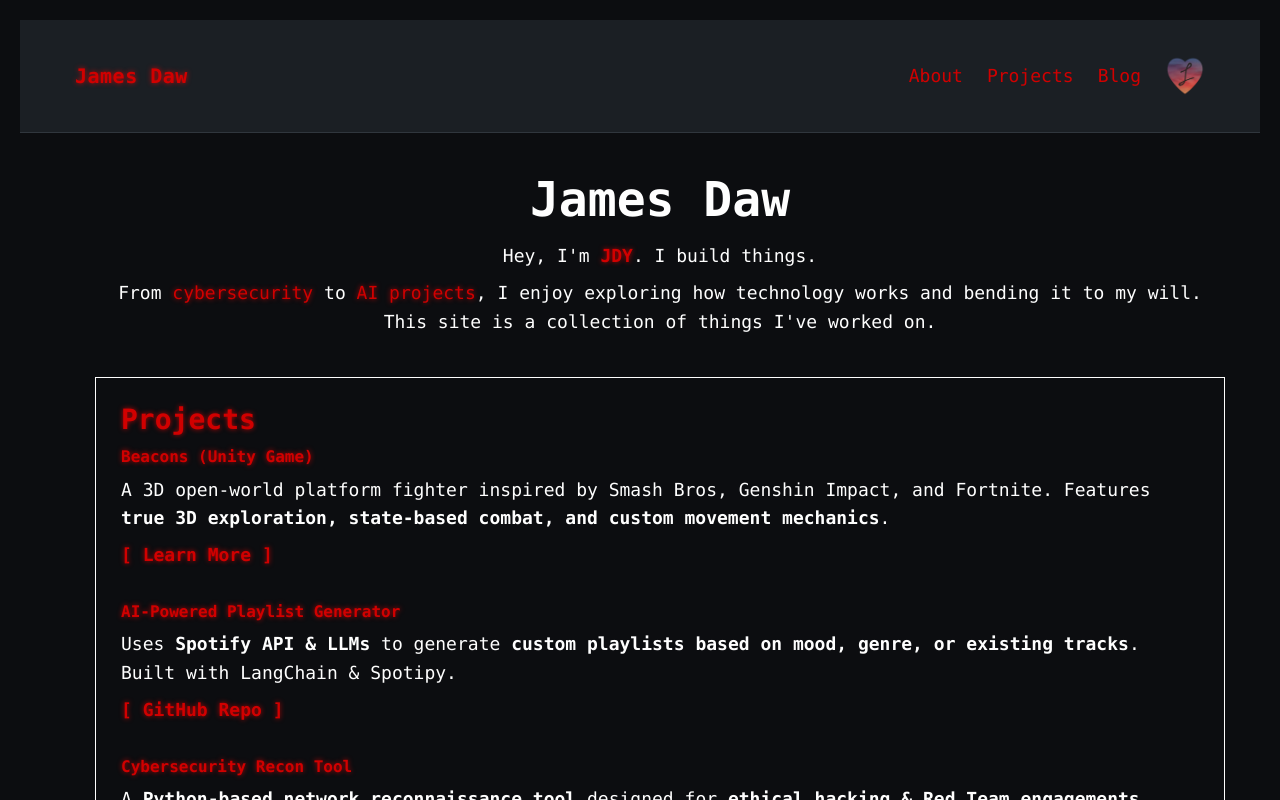
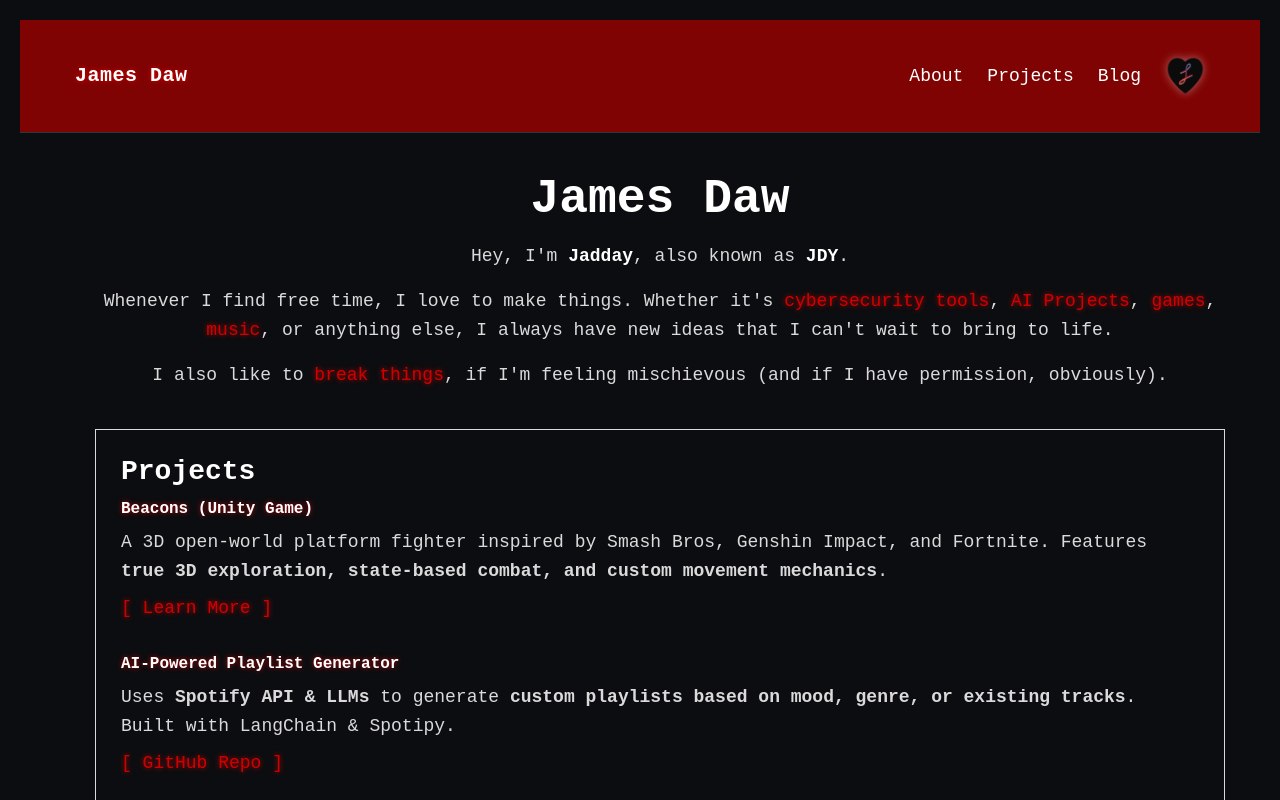
Before and after one commit to Jadday/jdy-portfolio, a Next.js app: page / in a window 1280 px wide. Shown: the top 800 px of the page. Built offline with nearby package versions, Linux system fonts and the light colour scheme.

Commit message:
Add some page content
Content such as a new navbar icon, colour scheme, and text for the homepage has been added.

```diff
--- a/app/components/Footer.tsx
+++ b/app/components/Footer.tsx
@@ -1,6 +1,6 @@
 export default function Footer() {
   return (
-    <footer className="bg-[#1b1f24] text-white py-6 text-center border-t border-[#30363d] text-sm">
+    <footer className="bg-[#800303] text-white py-6 text-center border-t border-[#30363d] text-sm">
       <p className="tracking-wide">
         © {new Date().getFullYear()} <span className="text-terminalRed">James Daw</span>. All rights reserved.
       </p>
--- a/app/components/Header.tsx
+++ b/app/components/Header.tsx
@@ -2,7 +2,7 @@ import Link from 'next/link';
 
 export default function Header() {
   return (
-    <header className="bg-[#1b1f24] text-white p-4 border-b border-[#30363d]">
+    <header className="bg-[#800303] text-white p-4 border-b border-[#30363d]">
       <nav className="container mx-auto flex justify-between items-center">
         {/* Logo / Name */}
         <Link href="/" className="text-xl font-bold text-terminalRed tracking-wide nav-link">
@@ -14,7 +14,9 @@ export default function Header() {
           <Link href="/about" className="nav-link">About</Link>
           <Link href="/portfolio" className="nav-link">Projects</Link>
           <Link href="/blog" className="nav-link">Blog</Link>
-          <img src="/navbar-icon.png" alt="Description" width={40} height={40} />
+          <Link href="/">
+            <img src="/navbar-icon3.png" alt="Description" width={40} height={40} className="navbar-icon-glow" />
+          </Link>
         </div>
       </nav>
     </header>
--- a/app/globals.css
+++ b/app/globals.css
@@ -1,17 +1,19 @@
 @import "tailwindcss";
 
 @theme {
-  --font-mono: "Lucida Console", Monaco, monospace;
+  --font-mono: 'JetBrains Mono', monospace;
   --background: #0c0d10;
-  --foreground: #FEFEFE;
-  --highlight: #d10000;
+  --foreground: #dadada;
+  --highlight: #ffffff;
+  --link: #d10000;
 }
 
 @media (prefers-color-scheme: dark) {
   :root {
     --background: #0c0d10;
-    --foreground: #FEFEFE;
-    --highlight: #d10000;
+    --foreground: #dadada;
+    --highlight: #ffffff;
+    --link: #d10000;
   }
 }
 
@@ -70,22 +72,35 @@ a:hover {
   transition: color 0.2s ease-in-out;
 }
 
+.body-link {
+  color: var(--link);
+  transition: color 0.2s ease-in-out;
+}
+
 .nav-link:hover {
+  color: black;
+  text-shadow: 0 0 5px rgba(0, 0, 0, 0.6);
+}
+
+.body-link:hover {
   color: white;
   text-shadow: 0 0 5px rgba(255, 255, 255, 0.6);
 }
 
 h1 {
+  color: #FFFFFF;
   font-size: 3rem;
   margin-bottom: 10px;
 }
 
 h2 {
+  color: #FFFFFF;
   font-size: 1.75rem;
   margin-bottom: 8px;
 }
 
 h3 {
+  color: #FFFFFF;
   font-size: 1.5rem;
 }
 
@@ -100,3 +115,12 @@ p {
   text-align: left;
   margin: 30px 0;
 }
+
+.font-bold {
+  color: white;
+  font-weight: bold;
+}
+
+.navbar-icon-glow {
+  filter: drop-shadow(0 0 5px rgba(255, 255, 255, 0.4));
+}
--- a/app/page.tsx
+++ b/app/page.tsx
@@ -7,21 +7,25 @@ export default function Home() {
     <div className="container">
       {/* INTRODUCTION */}
       <section className="mb-10">
-        <h1 className="text-4xl font-bold text-terminalGold">James Daw</h1>
+        <h1 className="text-4xl font-bold">James Daw</h1>
         <p className="mt-4 text-lg">
-          Hey, I&apos;m <span className="text-terminalRed font-bold">JDY</span>. I build things.
+          Hey, I&apos;m <span className="font-bold">Jadday</span>, also known as{" "}
+          <span className="font-bold">JDY</span>.
         </p>
-        <p className="mt-2 text-lg">
-          From <span className="text-terminalRed">cybersecurity</span> to{" "}
-          <span className="text-terminalRed">AI projects</span>, I enjoy exploring
-          how technology works and bending it to my will. This site is a collection
-          of things I&apos;ve worked on.
+        <p className="mt-4 text-lg">
+          Whenever I find free time, I love to make things. Whether it&apos;s {" "}
+          <a href="/" className="text-terminalRed body-link">cybersecurity tools</a>, <a href="/" className="text-terminalRed body-link">AI Projects</a>,{" "}
+          <a href="/" className="text-terminalRed body-link">games</a>, <a href="/" className="text-terminalRed body-link">music</a>, or anything else, I always
+          have new ideas that I can't wait to bring to life.
+        </p>
+        <p className="mt-4 text-lg">
+          I also like to <a href="/" className="text-terminalRed body-link">break things</a>, if I&apos;m feeling mischievous (and if I have permission, obviously).
         </p>
       </section>
 
       {/* PORTFOLIO SECTION */}
       <section className="terminal-box">
-        <h2 className="text-3xl font-bold text-terminalRed mb-6">Projects</h2>
+        <h2 className="text-3xl font-bold mb-6">Projects</h2>
 
         <ul className="space-y-8">
           {/* Project 1 */}
@@ -32,7 +36,7 @@ export default function Home() {
               Impact, and Fortnite. Features <strong>true 3D exploration, state-based
               combat, and custom movement mechanics</strong>.
             </p>
-            <a href="#" className="text-terminalRed text-lg font-bold mt-2 inline-block">
+            <a href="#" className="text-terminalRed body-link text-lg mt-2 inline-block">
               [ Learn More ]
             </a>
           </li>
@@ -44,7 +48,7 @@ export default function Home() {
               Uses <strong>Spotify API & LLMs</strong> to generate <strong>custom playlists based on
               mood, genre, or existing tracks</strong>. Built with LangChain & Spotipy.
             </p>
-            <a href="#" className="text-terminalRed text-lg font-bold mt-2 inline-block">
+            <a href="#" className="text-terminalRed body-link text-lg mt-2 inline-block">
               [ GitHub Repo ]
             </a>
           </li>
@@ -57,7 +61,7 @@ export default function Home() {
               <strong> ethical hacking & Red Team engagements</strong>. Gathers <strong>OSINT &
               maps attack surfaces</strong>.
             </p>
-            <a href="#" className="text-terminalRed text-lg font-bold mt-2 inline-block">
+            <a href="#" className="text-terminalRed body-link text-lg mt-2 inline-block">
               [ Coming Soon ]
             </a>
           </li>
```
Also changed, not shown: public/navbar-icon2.png (added), public/navbar-icon3.png (added).
